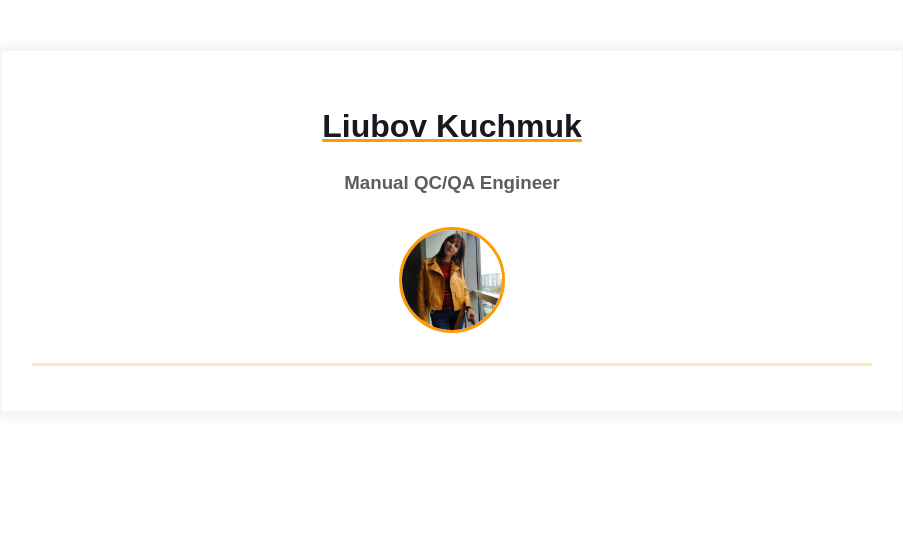
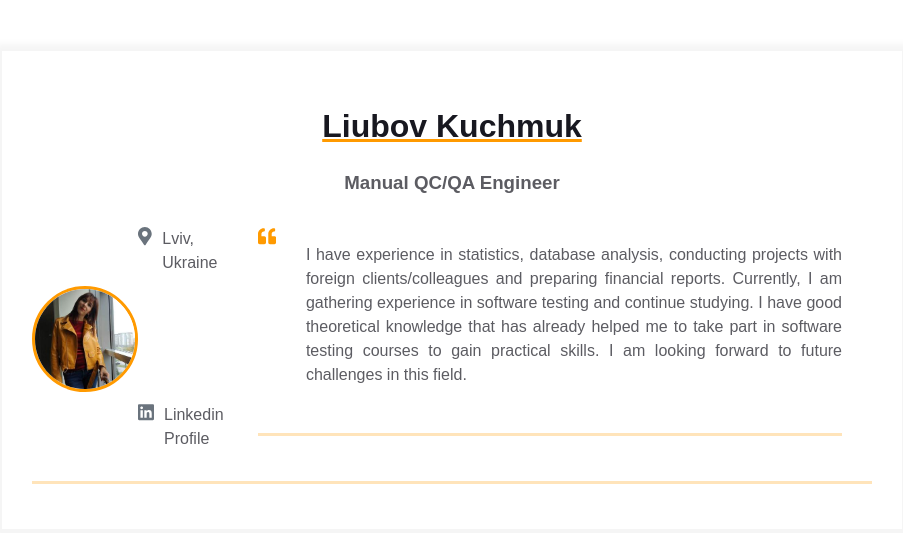
Before and after one commit to LiubovKuchmuk/LiubovKuchmuk-homepage, a plain HTML site: page index.html in a window 1280 px wide. Shown: the whole page, without its empty margins (188-1091 px from the left). Drawn offline with Linux system fonts and the light colour scheme.

Commit message:
Add Contact info and Intro block

```diff
--- a/index.html
+++ b/index.html
@@ -21,7 +21,46 @@
                   <img class="contact-info__avatar" src="IMG/Last.jpg" alt="Avatar">
                 </div>
 
-                <div class="contact-info__block"></div>
+                <div class="contact-info__block">
+                    <a href="" rel="author" class="contact-info__item">
+                        <div class="contact-info__item-icon-wrapper">
+                          <svg class="contact-info__item-icon" xmlns="http://www.w3.org/2000/svg" viewBox="0 0 384 512">
+                            <path
+                              d="M172.268 501.67C26.97 291.031 0 269.413 0 192 0 85.961 85.961 0 192 0s192 85.961 192 192c0 77.413-26.97 99.031-172.268 309.67-9.535 13.774-29.93 13.773-39.464 0zM192 272c44.183 0 80-35.817 80-80s-35.817-80-80-80-80 35.817-80 80 35.817 80 80 80z">
+                            </path>
+                          </svg>
+                        </div>
+                        <span>Lviv, Ukraine</span>
+                      </a>
+                      <a href="https://www.linkedin.com/in/liubov-kuchmuk-32702b173/" rel="author" class="contact-info__item">
+                        <div class="contact-info__item-icon-wrapper">
+                          <svg class="contact-info__item-icon" xmlns="http://www.w3.org/2000/svg" viewBox="0 0 448 512">
+                            <path
+                              d="M416 32H31.9C14.3 32 0 46.5 0 64.3v383.4C0 465.5 14.3 480 31.9 480H416c17.6 0 32-14.5 32-32.3V64.3c0-17.8-14.4-32.3-32-32.3zM135.4 416H69V202.2h66.5V416zm-33.2-243c-21.3 0-38.5-17.3-38.5-38.5S80.9 96 102.2 96c21.2 0 38.5 17.3 38.5 38.5 0 21.3-17.2 38.5-38.5 38.5zm282.1 243h-66.4V312c0-24.8-.5-56.7-34.5-56.7-34.6 0-39.9 27-39.9 54.9V416h-66.4V202.2h63.7v29.2h.9c8.9-16.8 30.6-34.5 62.9-34.5 67.2 0 79.7 44.3 79.7 101.9V416z">
+                            </path>
+                          </svg>
+                        </div>
+                        <span>Linkedin Profile</span>
+                      </a>
+                </div>
+                <div class="container">
+                    <div class="resume__block">
+                      <div class="intro">
+                        <div class="intro__icon-wrapper">
+                          <svg class="intro__icon" xmlns="http://www.w3.org/2000/svg" viewBox="0 0 512 512">
+                            <path
+                              d="M464 256h-80v-64c0-35.3 28.7-64 64-64h8c13.3 0 24-10.7 24-24V56c0-13.3-10.7-24-24-24h-8c-88.4 0-160 71.6-160 160v240c0 26.5 21.5 48 48 48h128c26.5 0 48-21.5 48-48V304c0-26.5-21.5-48-48-48zm-288 0H96v-64c0-35.3 28.7-64 64-64h8c13.3 0 24-10.7 24-24V56c0-13.3-10.7-24-24-24h-8C71.6 32 0 103.6 0 192v240c0 26.5 21.5 48 48 48h128c26.5 0 48-21.5 48-48V304c0-26.5-21.5-48-48-48z">
+                            </path>
+                          </svg>
+                        </div>
+                        <p class="intro_text">
+                            I have experience in statistics, database analysis, conducting projects with foreign clients/colleagues and preparing financial reports.
+                            Currently, I am gathering experience in software testing and continue studying. I have good theoretical knowledge that has already helped me to take part in software testing courses to gain practical skills. I am looking forward to future challenges in this field.
+
+                        </p>
+                      </div>
+                    </div>
+                  </div>
               </div>
             </div>
           </div>
```
